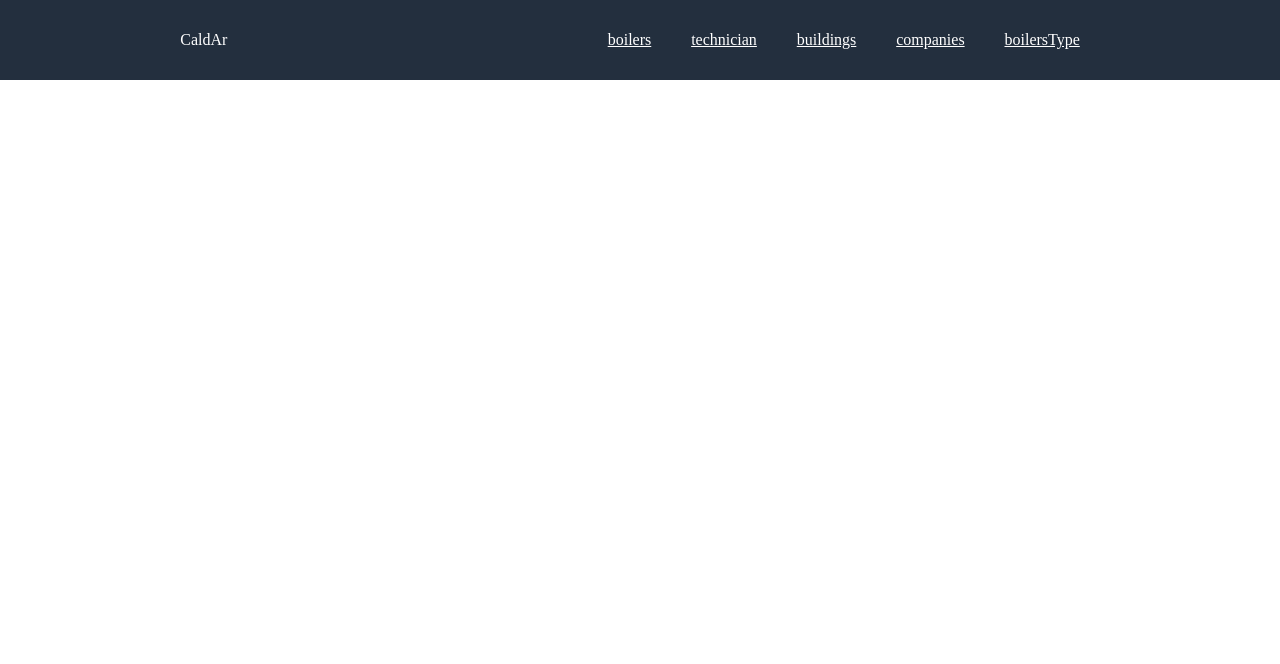
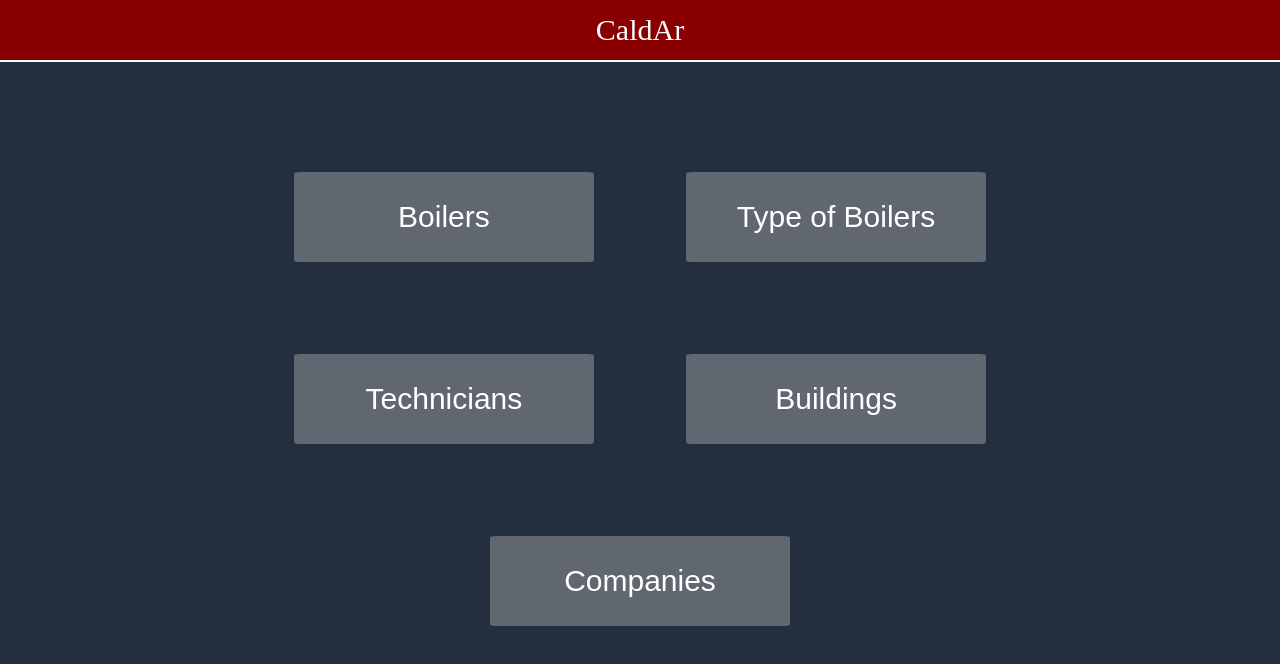
Before and after one commit to leonelhaiek/CaldAr12, a React (Create React App) app: page / in a window 1280 px wide. Shown: the top 664 px of the page. Built offline with nearby package versions, Linux system fonts and the light colour scheme.

Commit message:
home page style

```diff
--- a/src/App.css
+++ b/src/App.css
@@ -46,25 +46,9 @@ table {
 	border-collapse: collapse;
 	border-spacing: 0;
 }
-
 .card {
   width: 70%;
 	margin:auto;
 	padding: 10px;
 	margin-top: 10px;
 }
-nav{
-	display: flex;
-	justify-content: space-around;
-	align-items: center;
-	min-height: 10vh;
-	background-color: rgb(35, 47, 62);
-	color: white;
-}
-.nav-links{
-	width: 40%;
-	display: flex;
-	justify-content: space-around;
-	align-items: center;
-	color: white;
-}
--- /dev/null
+++ b/src/css/home.css
@@ -0,0 +1,39 @@
+.box {
+    background-color: rgb(35, 47, 62);
+    padding-bottom: 11.5%
+}
+.container {
+    margin-left: 5%;
+    margin-right: 5%;
+    margin-top: 5%;
+    display: flex;
+    justify-content: center;
+    flex-wrap: wrap;
+}
+h1 {
+    font-size: 30px;
+    background-color: rgb(136,0,0);
+    color: white;
+    padding: 15px;
+    text-align: center;
+    border-bottom-style: solid;
+    border-width: 2px;
+}
+.link {
+    text-decoration: none;
+    font-size: 30px;
+    color:white;
+}
+.link:hover {
+    color:  rgb(136,0,0);
+}
+.homeButton {
+    display: inline;
+    align-items: center;
+    margin: 4%;
+    width: 300px;
+    height: 90px;
+    border-radius: 2%;
+    background-color: rgb(96, 103, 112);
+    border: none;
+}
--- a/src/pages/home.js
+++ b/src/pages/home.js
@@ -1,34 +1,20 @@
 import React from 'react';
-import '../App.css';
+import '../css/home.css';
 import{Link} from 'react-router-dom'
 
 function home() {
-    const navStyle = {
-        color: 'white'
-    };
     return(
-        <nav >
-            <h3> CaldAr</h3>
-            <ul className="nav-links">
-                <Link style={navStyle} to='/boilers'>
-                    <li> boilers</li>
-                </Link>
-                 <Link style={navStyle}to='/technician'>
-                <li> technician</li>
-                </Link>
-                <Link style={navStyle}to='/buildings'>
-                <li> buildings</li>
-                </Link>
-                <Link style={navStyle}to='/companies'>
-                <li> companies</li>
-                </Link>
-                <Link style={navStyle}to='/boilersType'>
-                <li> boilersType</li>
-                </Link>
-            </ul>
-        </nav>
-
-    ) ;
+        <div className ="box">
+            <h1>CaldAr</h1>
+            <div className="container">
+                <button className="homeButton"><Link className="link" to='/boilers'>Boilers</Link></button>
+                <button className="homeButton"><Link className="link" to='/boilersType'>Type of Boilers</Link></button>
+                <button className="homeButton"><Link className="link" to='/technician'>Technicians</Link></button>
+                <button className="homeButton"><Link className="link" to='/buildings'>Buildings</Link></button>
+                <button className="homeButton"><Link className="link" to='/companies'>Companies</Link></button>
+            </div>
+        </div>
+    );
 }
 
 export default home;
--- a/src/pages/technician.js
+++ b/src/pages/technician.js
@@ -8,8 +8,6 @@ import TableFrame from '../components/TableFrame'
 import SearchBox from '../components/SearchBox'
 import PlusButton from '../components/PlusButton'
 import EditForm from '../components/EditForm'
-
-
 
 class tech extends Component {
   componentDidMount =  ()=>{
```
Also changed, not shown: public/index.html (line endings or trailing spaces).
